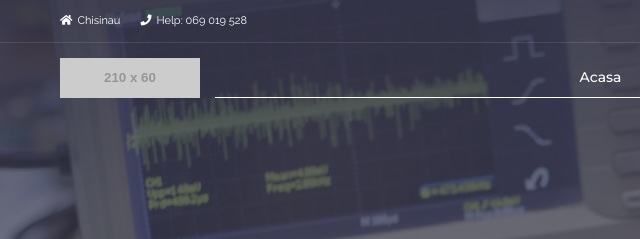
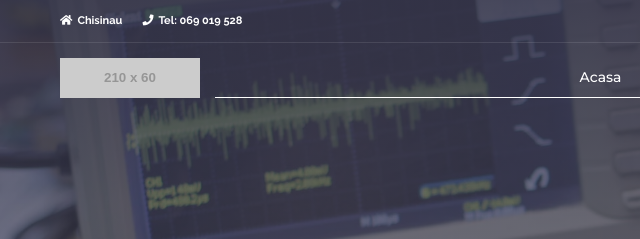
Before and after one commit to motordiagnostic/itservicii.github.io, a plain HTML site: page index.html in a window 1280 px wide. Shown: the top 239 px of the page, 0-640 px from the left. Drawn offline with Linux system fonts and the light colour scheme; some packages are replaced by stand-ins of ours; placeholder pictures from the web are drawn by us.

Commit message:
Update index.html

```diff
--- a/index.html
+++ b/index.html
@@ -29,8 +29,8 @@
             <div class="infobar transparent bottom-separator xs-hidden">
                 <div class="container">
                     <div class="cols-list pull-left cols-md">
-                        <div class="list-item"><span class="info-icon"><em class="fas fa-home" aria-hidden="true"></em></span>Chisinau </div>
-                        <div class="list-item"><span class="info-icon"><em class="fas fa-phone"></em></span>Help: 069 019 528 </div>
+                        <div class="list-item"><span class="info-icon"><em class="fas fa-home" aria-hidden="true"></em></span><strong>Chisinau </strong></div>
+                        <div class="list-item"><span class="info-icon"><em class="fas fa-phone"></em></span><strong>Tel: 069 019 528 </strong></div>
                     </div>
                     <div class="cols-list pull-right cols-md socials">
                         <div class="list-item"><a href="#"><i class="fab fa-twitter" aria-hidden="true"></i>
```
